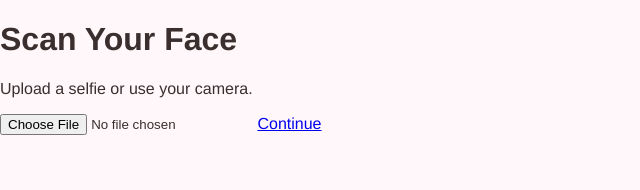
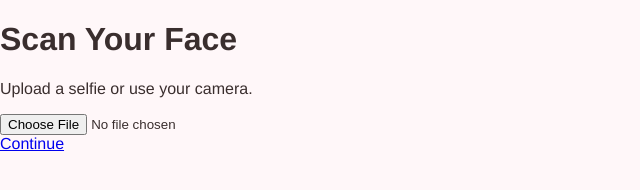
Before and after one commit to TheMakeupAppDeveloper/thebeautymap, a plain HTML site: page pages/scan.html in a window 1280 px wide. Shown: the whole page, without its empty margins (0-640 px from the left). Drawn offline with Linux system fonts and the light colour scheme.

Commit message:
Update scan.html

```diff
--- a/pages/scan.html
+++ b/pages/scan.html
@@ -7,14 +7,18 @@
   <link rel="stylesheet" href="../style.css">
 </head>
 <body>
-
-  <div class="container">
+  <div class="scan-container">
     <h1>Scan Your Face</h1>
     <p>Upload a selfie or use your camera.</p>
 
-    <input type="file" accept="image/*" id="upload">
-    <a href="looks.html" class="btn">Continue</a>
+    <div class="upload-box">
+      <input type="file" accept="image/*" capture="user" id="faceUpload">
+    </div>
+
+    <a href="looks.html" class="continue-btn">Continue</a>
   </div>
+</body>
+
 
 </body>
 </html>
```
